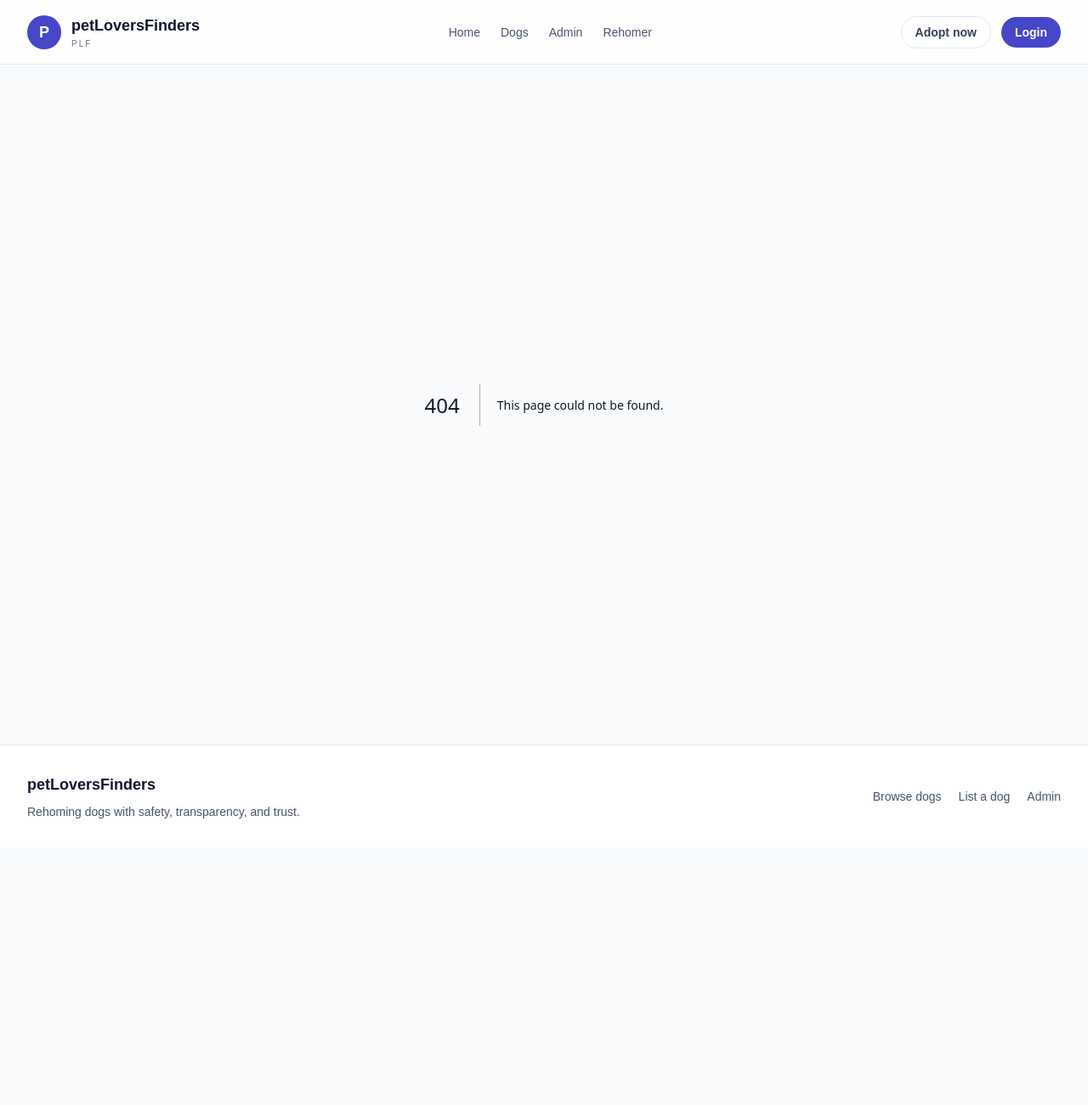
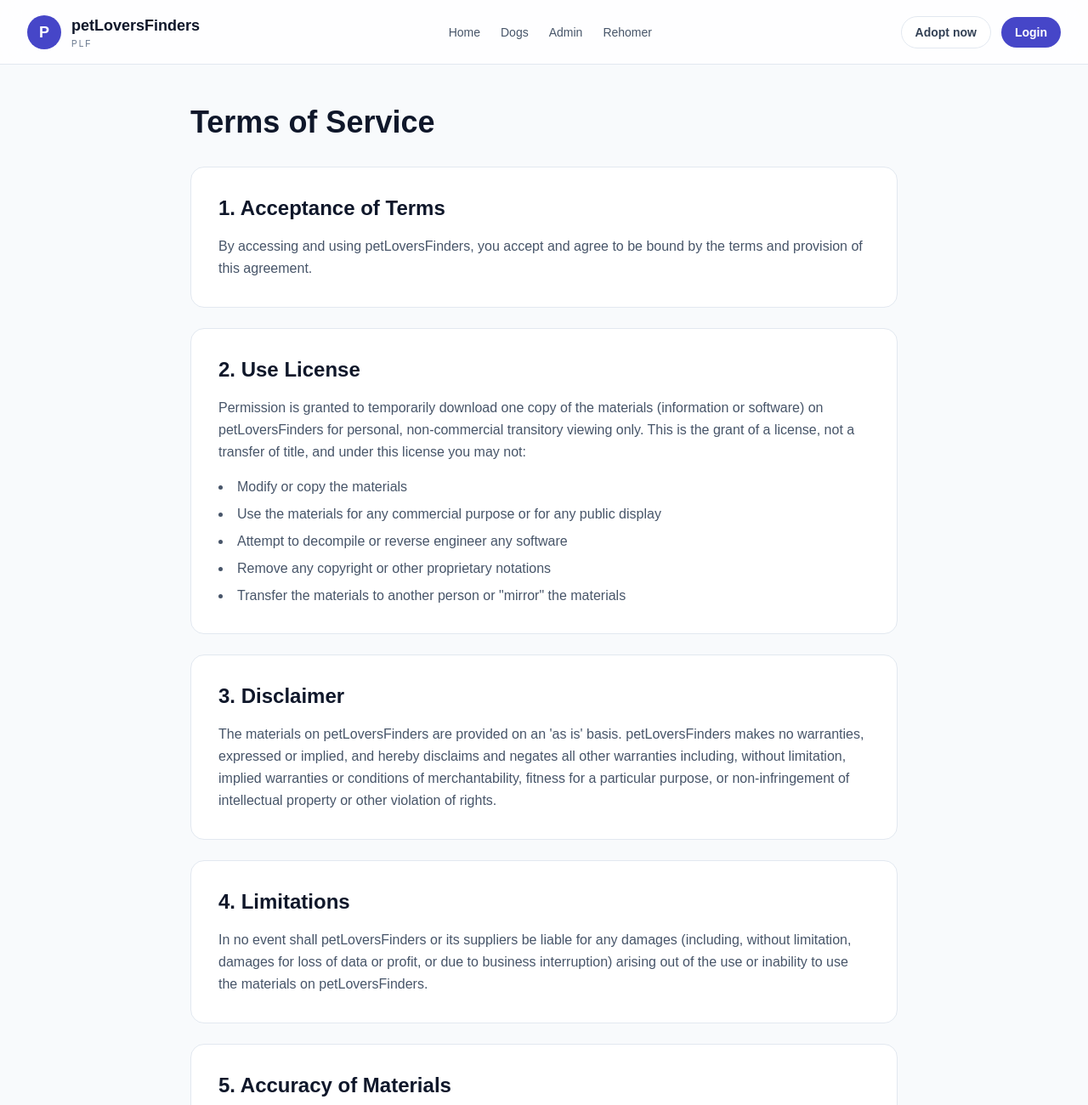
Before and after one commit to DE-night-sheperd/PETLOVERSFINDERS, a Next.js app: page /terms in a window 1280 px wide. Before the commit this address had no page. Shown: the top 1300 px of the page at 85% size. Before the commit the page ends 997 px from the top, so only its background shows below. Built offline with nearby package versions, Linux system fonts and the light colour scheme.

Commit message:
Create Terms of Service page

```diff
--- /dev/null
+++ b/app/(public)/terms/page.tsx
@@ -0,0 +1,72 @@
+export const metadata = {
+  title: "Terms of Service - petLoversFinders",
+  description: "Terms and conditions for using petLoversFinders",
+};
+
+export default function TermsPage() {
+  return (
+    <div className="min-h-screen bg-slate-50">
+      <div className="mx-auto max-w-4xl px-4 sm:px-6 lg:px-8 py-12">
+        <h1 className="text-4xl font-bold text-slate-900 mb-8">Terms of Service</h1>
+
+        <div className="prose prose-slate max-w-none space-y-6">
+          <section className="bg-white rounded-2xl p-8 border border-slate-200">
+            <h2 className="text-2xl font-bold text-slate-900 mb-4">1. Acceptance of Terms</h2>
+            <p className="text-slate-600 leading-relaxed">
+              By accessing and using petLoversFinders, you accept and agree to be bound by the terms and provision of this agreement.
+            </p>
+          </section>
+
+          <section className="bg-white rounded-2xl p-8 border border-slate-200">
+            <h2 className="text-2xl font-bold text-slate-900 mb-4">2. Use License</h2>
+            <p className="text-slate-600 leading-relaxed">
+              Permission is granted to temporarily download one copy of the materials (information or software) on petLoversFinders for personal, non-commercial transitory viewing only. This is the grant of a license, not a transfer of title, and under this license you may not:
+            </p>
+            <ul className="list-disc list-inside text-slate-600 space-y-2 mt-4">
+              <li>Modify or copy the materials</li>
+              <li>Use the materials for any commercial purpose or for any public display</li>
+              <li>Attempt to decompile or reverse engineer any software</li>
+              <li>Remove any copyright or other proprietary notations</li>
+              <li>Transfer the materials to another person or "mirror" the materials</li>
+            </ul>
+          </section>
+
+          <section className="bg-white rounded-2xl p-8 border border-slate-200">
+            <h2 className="text-2xl font-bold text-slate-900 mb-4">3. Disclaimer</h2>
+            <p className="text-slate-600 leading-relaxed">
+              The materials on petLoversFinders are provided on an 'as is' basis. petLoversFinders makes no warranties, expressed or implied, and hereby disclaims and negates all other warranties including, without limitation, implied warranties or conditions of merchantability, fitness for a particular purpose, or non-infringement of intellectual property or other violation of rights.
+            </p>
+          </section>
+
+          <section className="bg-white rounded-2xl p-8 border border-slate-200">
+            <h2 className="text-2xl font-bold text-slate-900 mb-4">4. Limitations</h2>
+            <p className="text-slate-600 leading-relaxed">
+              In no event shall petLoversFinders or its suppliers be liable for any damages (including, without limitation, damages for loss of data or profit, or due to business interruption) arising out of the use or inability to use the materials on petLoversFinders.
+            </p>
+          </section>
+
+          <section className="bg-white rounded-2xl p-8 border border-slate-200">
+            <h2 className="text-2xl font-bold text-slate-900 mb-4">5. Accuracy of Materials</h2>
+            <p className="text-slate-600 leading-relaxed">
+              The materials appearing on petLoversFinders could include technical, typographical, or photographic errors. petLoversFinders does not warrant that any of the materials on its website are accurate, complete, or current. petLoversFinders may make changes to the materials contained on its website at any time without notice.
+            </p>
+          </section>
+
+          <section className="bg-white rounded-2xl p-8 border border-slate-200">
+            <h2 className="text-2xl font-bold text-slate-900 mb-4">6. Modifications</h2>
+            <p className="text-slate-600 leading-relaxed">
+              petLoversFinders may revise these terms of service for its website at any time without notice. By using this website, you are agreeing to be bound by the then current version of these terms of service.
+            </p>
+          </section>
+
+          <section className="bg-white rounded-2xl p-8 border border-slate-200">
+            <h2 className="text-2xl font-bold text-slate-900 mb-4">7. Governing Law</h2>
+            <p className="text-slate-600 leading-relaxed">
+              These terms and conditions are governed by and construed in accordance with the laws of South Africa, and you irrevocably submit to the exclusive jurisdiction of the courts in that location.
+            </p>
+          </section>
+        </div>
+      </div>
+    </div>
+  );
+}
```
